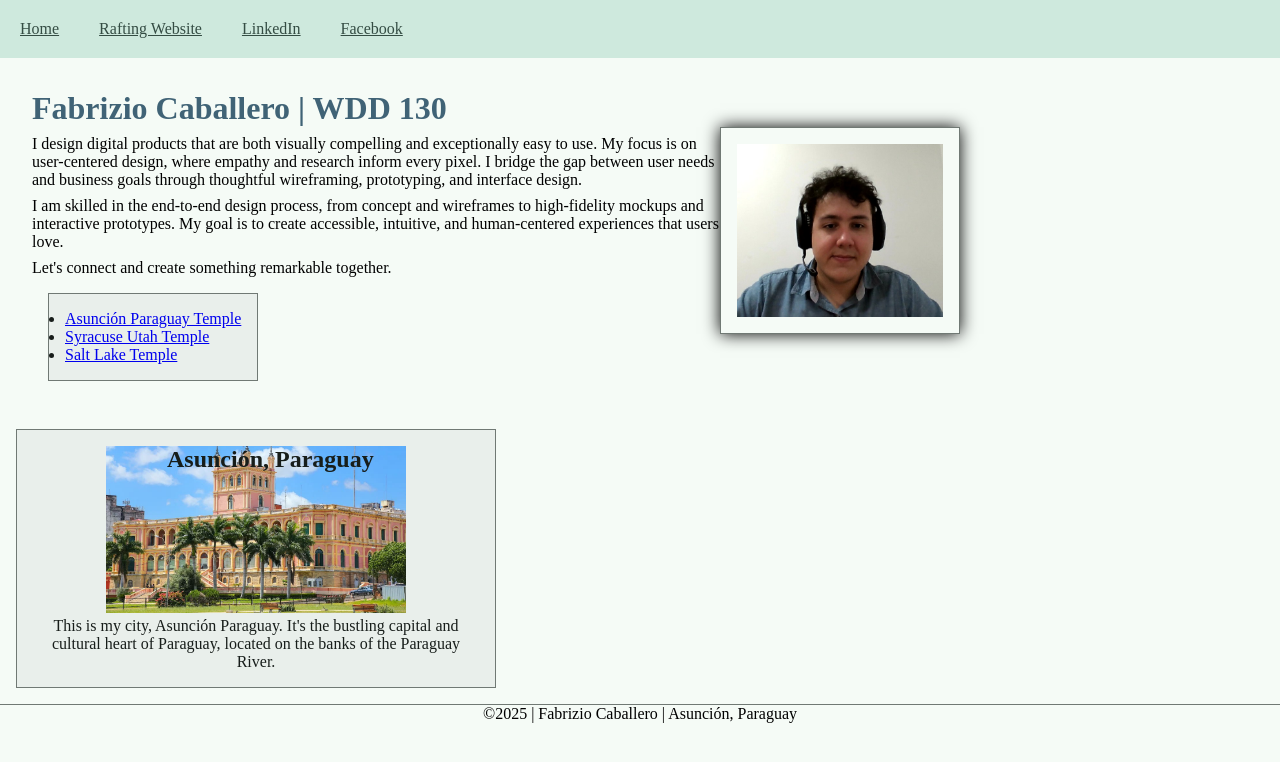
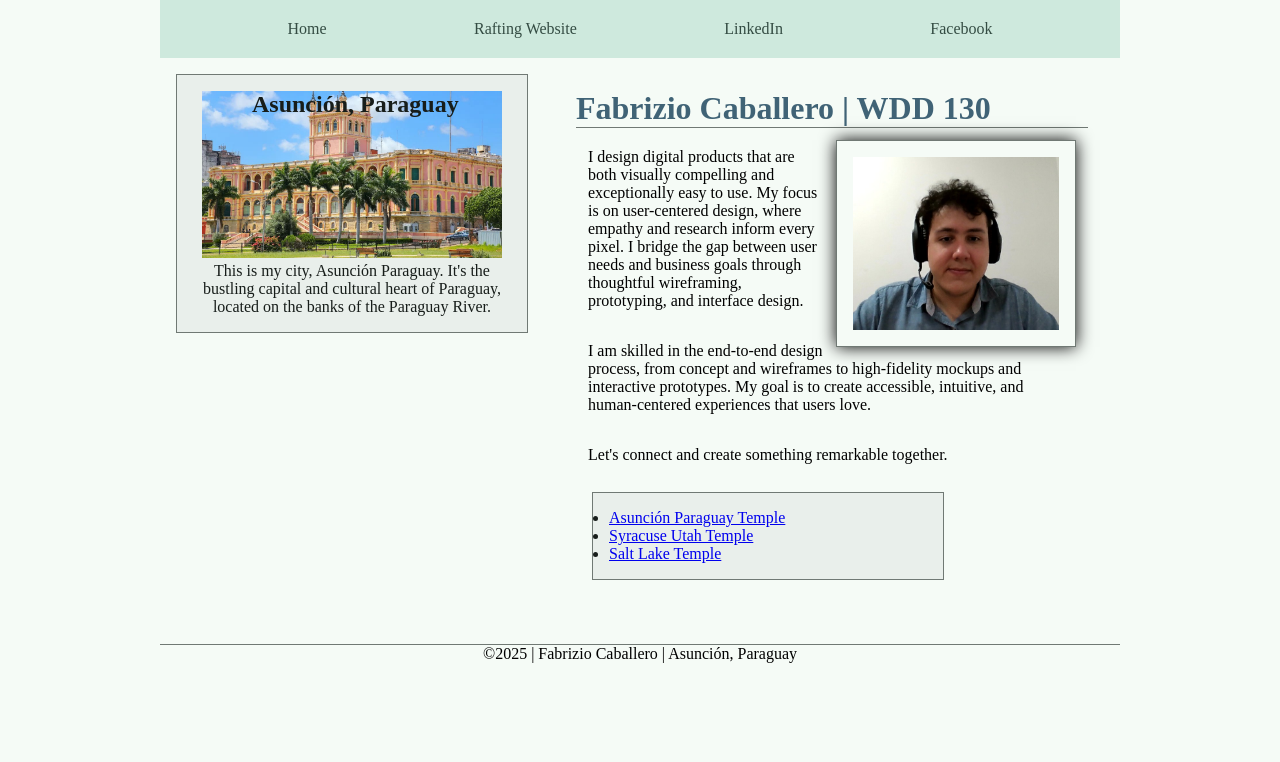
Before and after one commit to fabreze/wdd130, a plain HTML site: page index.html in a window 1280 px wide. Drawn offline with Linux system fonts and the light colour scheme.

Commit message:
W04 Code-along Activity: Home Page Layout Enhancements

```diff
--- a/index.html
+++ b/index.html
@@ -19,6 +19,7 @@
             <a href="facebook.com">Facebook</a>
         </nav>
     </header>
+    <div class="grid">
         <main>
                 <h1>Fabrizio Caballero | WDD 130</h1>
                 <img src="images/profile.jpg" alt="Picture of me smiling with headphones on." width="200">
@@ -47,6 +48,8 @@
                 <p>This is my city, Asunción Paraguay. It's the bustling capital and cultural heart of Paraguay, located on the
                     banks of the Paraguay River.</p>
         </aside>
+    </div>
+
     <footer>
         <p>&copy;2025 | Fabrizio Caballero | Asunción, Paraguay</p>
     </footer>
--- a/styles/styles.css
+++ b/styles/styles.css
@@ -62,9 +62,9 @@ body{
 }
 
 main{
-    max-width: 60em;
     margin: 1em;
     padding: 1em;
+    grid-column: 2/3;
 }
 
 main img {
@@ -75,17 +75,23 @@ main img {
     border: 1px solid var(--md-sys-color-outline);
     padding: 1em;
     float: right;
+    margin: .75em;
 }
 
 main p{
     margin-top: .5em;
     margin-bottom: .5em;
+    padding: .75em;
 }
 
 aside {
     position: relative;
     width: 30em;
     text-align: center;
+    grid-column: 1/2;
+    grid-row: 1/2;
+    align-content: stretch;
+    margin: 1em;
 }
 
 aside img{
@@ -95,28 +101,41 @@ aside img{
 
 aside h2{
     position: absolute;
-    left: 150px;
+    left: 3.125em;
     color: var(--md-sys-color-on-surface)
+}
+
+aside p{
+    max-width: 20em;
 }
 
 nav {
     background-color: var(--md-sys-color-secondary-container);
     padding: 0;
     display: flex;
+    justify-content: space-evenly;
+    align-items: center;
 }
 
 nav a {
     color: var(--md-sys-color-on-secondary-container);
     display: block;
     padding: 1.25em;
+    text-decoration: none;
 }
 
 h1 {
     color: var(--md-sys-color-tertiary);
+    border-bottom: 1px solid var(--md-sys-color-outline);
 }
 
 p {
     padding: 0;
+}
+
+header, .grid, footer {
+  max-width: 60em;
+  margin: 0 auto;
 }
 
 footer {
@@ -132,5 +151,11 @@ footer {
     background-color: var(--md-sys-color-surface-container);
     color: var(--md-sys-color-on-surface);
     border: 1px solid var(--md-sys-color-outline);
-    max-width: max-content;
+    max-width: 22em;
+    align-self: flex-start;
 }
+
+.grid{
+    display: grid;
+    align-items: center;
+}
```
Lines whose indentation alone changed are shown as unchanged.
